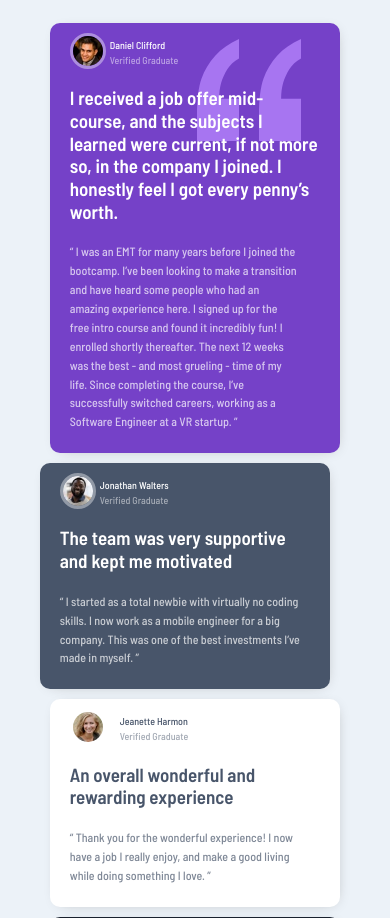
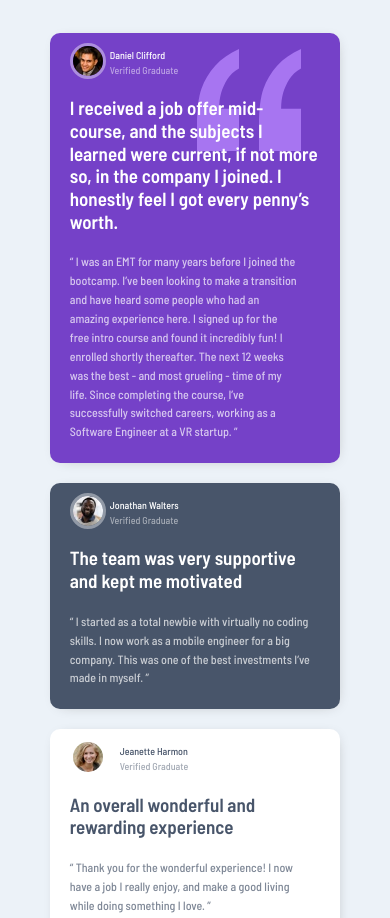
Before and after one commit to Banxxgit/Testimonial-grid, a plain HTML site: page index.html in a window 390 px wide. Shown: the top 918 px of the page. Drawn offline with Linux system fonts and the light colour scheme.

Commit message:
Add files via upload

```diff
--- a/style.css
+++ b/style.css
@@ -16,7 +16,7 @@ body {
         grid-template-columns: 1fr auto 1fr;
         grid-template-rows: 1fr auto auto auto auto auto 1fr;
         column-gap: 1em;
-        row-gap: 1em;
+        row-gap: 2em;
         overflow-x: hidden;
         margin: 0;
         padding: 0;
@@ -142,6 +142,7 @@ body {
         width: 270.5px;
         padding: 10px 10px 10px 10px;
         justify-self: center;
+        position: unset;
     }
     .two img {
         margin-left: 10px;
```
